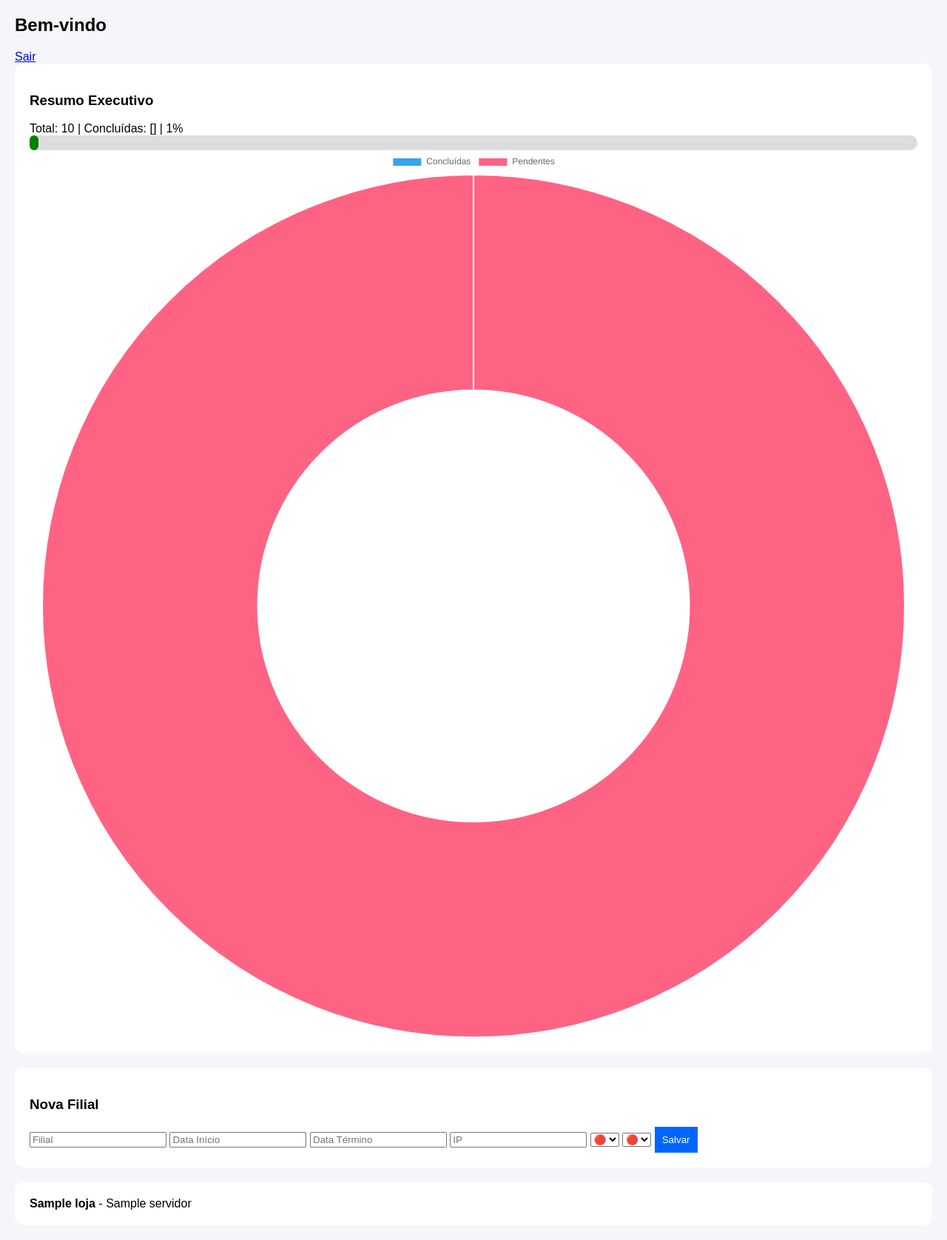
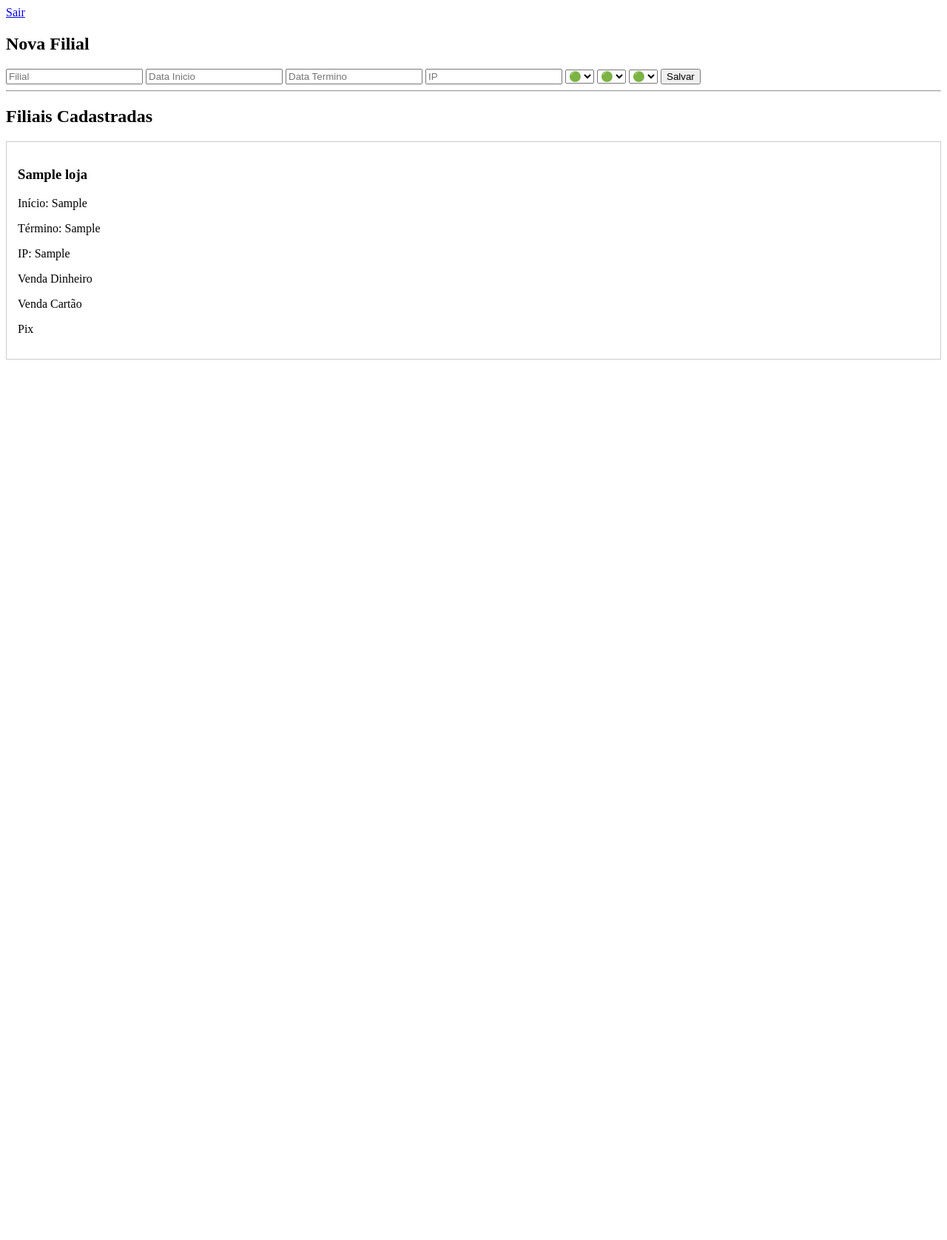
Before and after one commit to ALMDPSP/preload_app, a Flask app: template templates/dashboard.html in a window 1280 px wide. Shown: the whole page at 74% size. After the commit the page ends 486 px from the top, so only its background shows below. Run offline with Flask 3, Linux system fonts and the light colour scheme; the template is opened without the code that fills it: most values are stand-ins (such as "Sample title", 1, 10 or a date in 2020); some libraries are stand-ins or nearby versions.

Commit message:
Refactor dashboard.html for improved layout and data display

```diff
--- a/templates/dashboard.html
+++ b/templates/dashboard.html
@@ -1,72 +1,64 @@
 <!DOCTYPE html>
 <html>
 <head>
-<meta name="viewport" content="width=device-width, initial-scale=1.0">
-<script src="https://cdn.jsdelivr.net/npm/chart.js"></script>
+<title>Dashboard</title>
 <style>
-body { font-family:Arial; margin:20px; background:#f4f6f9;}
-.card { background:white; padding:20px; border-radius:12px; margin-bottom:20px;}
-button { padding:10px; background:#0066ff; color:white; border:none;}
-.tabs a { padding:8px; background:#ddd; margin:5px; display:inline-block; text-decoration:none;}
+.verde { color:green; }
+.amarelo { color:orange; }
+.vermelho { color:red; }
+.azul { color:blue; }
+.card { border:1px solid #ccc; padding:15px; margin:15px 0; }
 </style>
 </head>
 <body>
 
-<h2>Bem-vindo {{ user.username }}</h2>
 <a href="/logout">Sair</a>
 
-<div class="card">
-<h3>Resumo Executivo</h3>
-Total: {{ total }} |
-Concluídas: {{ concluidas }} |
-{{ percentual }}%
+<h2>Nova Filial</h2>
 
-<div style="background:#ddd;height:20px;border-radius:10px;">
-<div style="width:{{ percentual }}%;background:green;height:20px;border-radius:10px;"></div>
-</div>
-
-<canvas id="grafico"></canvas>
-</div>
-
-<script>
-new Chart(document.getElementById('grafico'), {
-type:'doughnut',
-data:{
-labels:['Concluídas','Pendentes'],
-datasets:[{data:[{{ concluidas }}, {{ total - concluidas }}]}]
-}
-});
-</script>
-
-<div class="card">
-<h3>Nova Filial</h3>
 <form method="POST" action="/salvar">
-<input name="loja" placeholder="Filial">
-<input name="entrada" placeholder="Data Início">
-<input name="termino" placeholder="Data Término">
+<input name="loja" placeholder="Filial" required>
+<input name="data_inicio" placeholder="Data Inicio">
+<input name="data_termino" placeholder="Data Termino">
 <input name="ip" placeholder="IP">
 
-<select name="servidor">
-<option>🔴</option>
-<option>🟡</option>
-<option>🟢</option>
-<option>🔵</option>
+<select name="venda_dinheiro">
+<option value="verde">🟢</option>
+<option value="amarelo">🟡</option>
+<option value="vermelho">🔴</option>
+<option value="azul">🔵</option>
 </select>
 
-<select name="pdvs">
-<option>🔴</option>
-<option>🟡</option>
-<option>🟢</option>
-<option>🔵</option>
+<select name="venda_cartao">
+<option value="verde">🟢</option>
+<option value="amarelo">🟡</option>
+<option value="vermelho">🔴</option>
+<option value="azul">🔵</option>
+</select>
+
+<select name="pix">
+<option value="verde">🟢</option>
+<option value="amarelo">🟡</option>
+<option value="vermelho">🔴</option>
+<option value="azul">🔵</option>
 </select>
 
 <button type="submit">Salvar</button>
 </form>
-</div>
+
+<hr>
+
+<h2>Filiais Cadastradas</h2>
 
 {% for f in filiais %}
 <div class="card">
-<b>{{ f.loja }}</b> - {{ f.servidor }}
+<h3>{{ f.loja }}</h3>
+<p>Início: {{ f.data_inicio }}</p>
+<p>Término: {{ f.data_termino }}</p>
+<p>IP: {{ f.ip }}</p>
+<p class="{{ f.venda_dinheiro }}">Venda Dinheiro</p>
+<p class="{{ f.venda_cartao }}">Venda Cartão</p>
+<p class="{{ f.pix }}">Pix</p>
 </div>
 {% endfor %}
 
```
